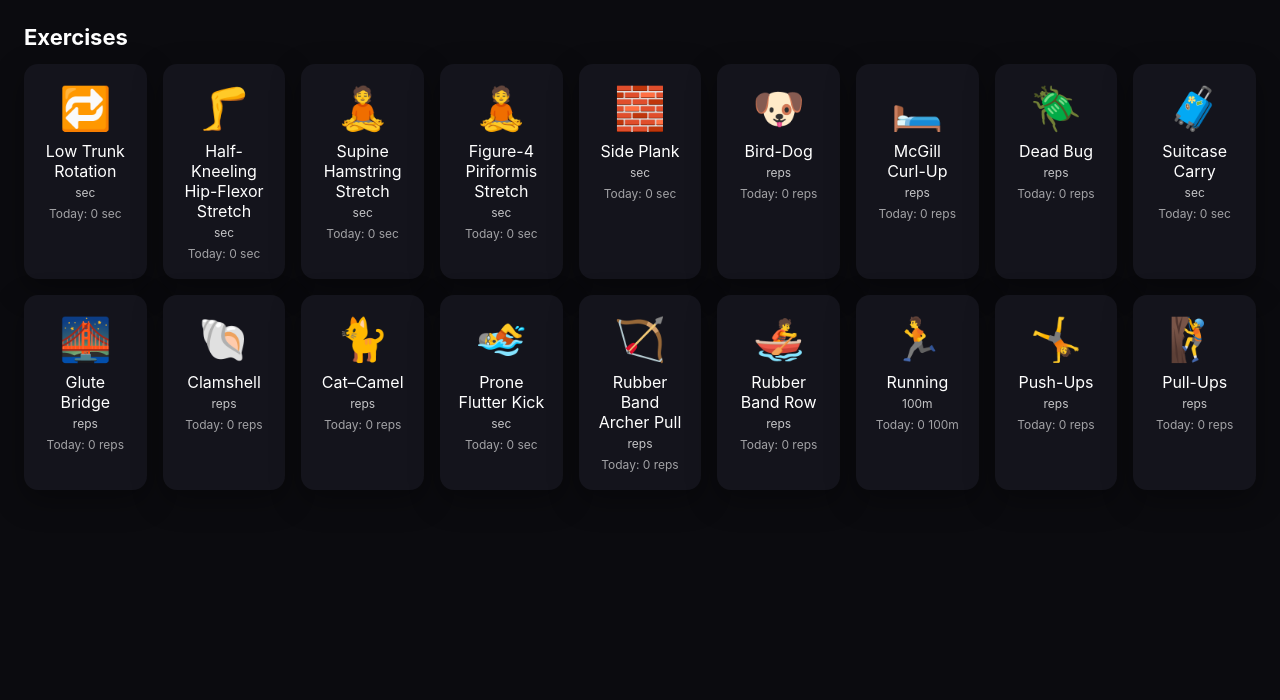
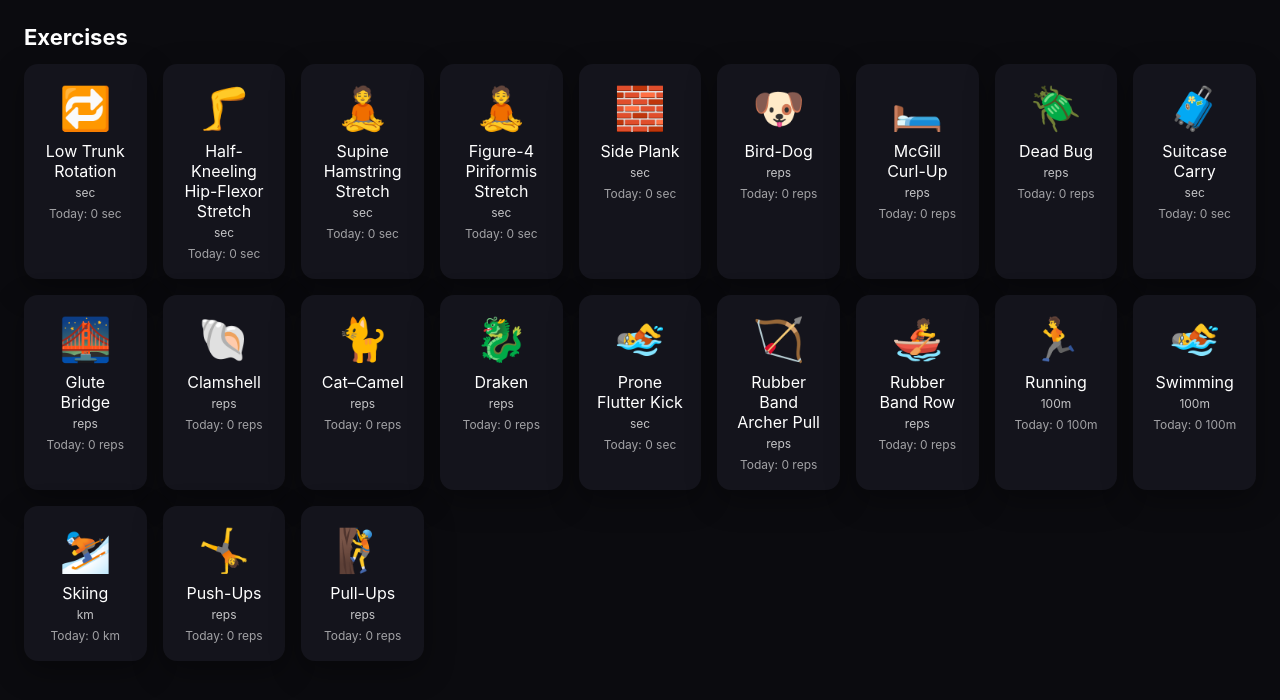
Before and after one commit to kronqvist/exercisetracker, a plain HTML site: page index.html in a window 1280 px wide. Drawn offline with Linux system fonts and the light colour scheme.

Commit message:
Add draken, swimming, and skiing

```diff
--- a/index.html
+++ b/index.html
@@ -65,10 +65,13 @@
           {id:"glute-bridge",       name:"Glute Bridge",         emoji:"🌉", unit:"reps"},
           {id:"clamshell",          name:"Clamshell",            emoji:"🐚", unit:"reps"},
           {id:"cat-camel",          name:"Cat–Camel",            emoji:"🐈", unit:"reps"},
+          {id:"draken",             name:"Draken",               emoji:"🐉", unit:"reps"},
           {id:"prone-flutter-kick", name:"Prone Flutter Kick",  emoji:"🏊", unit:"sec"},
           {id:"rubber-band-archer", name:"Rubber Band Archer Pull", emoji:"🏹", unit:"reps"},
           {id:"rubber-band-row",    name:"Rubber Band Row",      emoji:"🚣", unit:"reps"},
           {id:"running",            name:"Running",              emoji:"🏃", unit:"100m"},
+          {id:"swimming",           name:"Swimming",             emoji:"🏊", unit:"100m"},
+          {id:"skiing",             name:"Skiing",               emoji:"⛷️", unit:"km"},
           {id:"pushups",            name:"Push-Ups",             emoji:"🤸", unit:"reps"},
           {id:"pullups",            name:"Pull-Ups",             emoji:"🧗", unit:"reps"}
       ];
```
